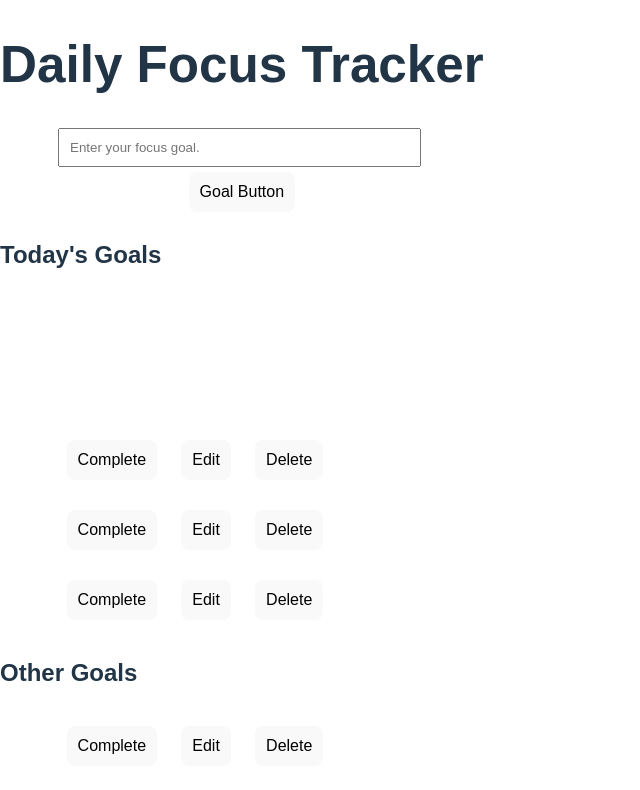
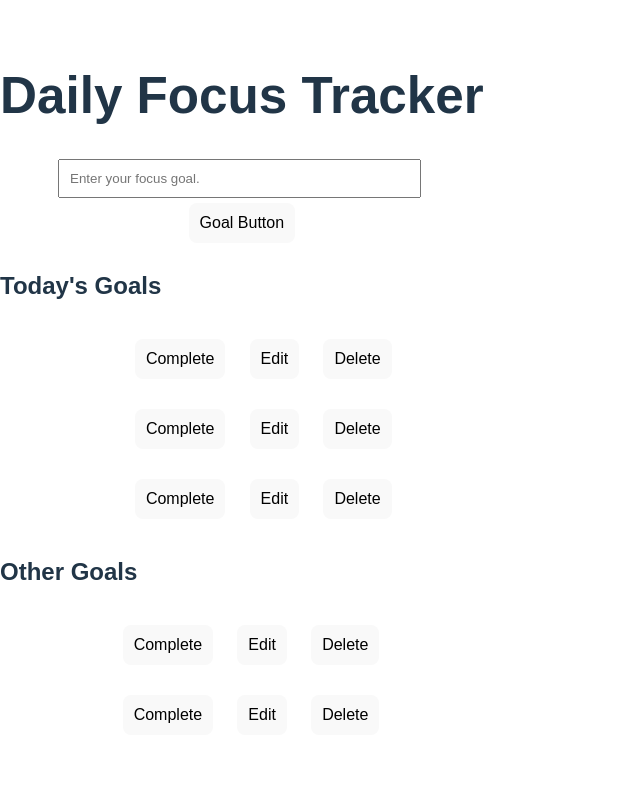
Before and after one commit to arnoprincestonpan/daily-focus-tracker-frontend, a React (Vite) app in the folder front-end/: page / in a window 1280 px wide. Shown: the top 790 px of the page, without its empty margins (0-640 px from the left). Built offline with nearby package versions, Linux system fonts and the light colour scheme.

Commit message:
add prefixes to goals lines

```diff
--- a/front-end/src/App.jsx
+++ b/front-end/src/App.jsx
@@ -29,19 +29,10 @@ function App() {
             {
               goals.slice(0,3).map((goal) => (
                 <li key={goal.id}>
-                  Top #{goal.id}: "{goal.text}"
+                  Top #{goal.id}: "{goal.text}" <button>Complete</button> - <button>Edit</button> - <button>Delete</button>
                 </li>
               ))
             }
-            <li>
-              Goal 1 <button>Complete</button> - <button>Edit</button> - <button>Delete</button>
-            </li>
-            <li>
-              Goal 2 <button>Complete</button> - <button>Edit</button> - <button>Delete</button>
-            </li>
-            <li>
-              Goal 3 <button>Complete</button> - <button>Edit</button> - <button>Delete</button>
-            </li>
           </ul>
         </div>
 
@@ -49,9 +40,13 @@ function App() {
         <div className="additional-goals">
           <h2>Other Goals</h2>
           <ul>
-            <li>
-              Goal 4 <button>Complete</button> - <button>Edit</button> - <button>Delete</button>
-            </li>
+            {
+              goals.slice(3).map((goals) => (
+                <li key={goals.id}>
+                  Goal {goals.id}: {goals.text} <button>Complete</button> - <button>Edit</button> - <button>Delete</button>
+                </li>
+              ))
+            }
           </ul>
         </div>
 
```
